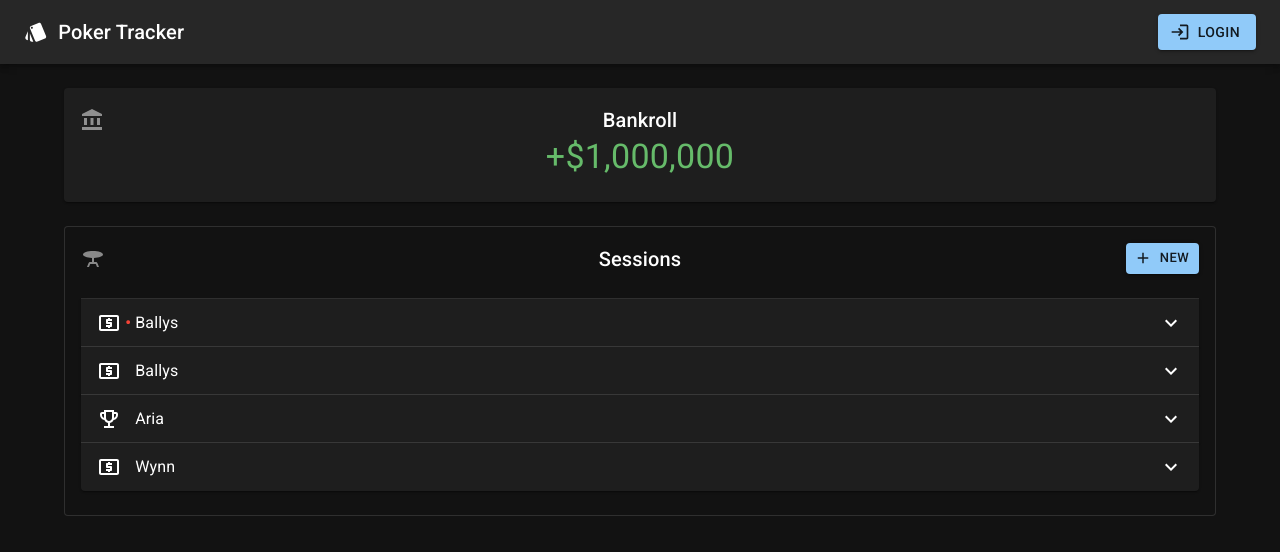
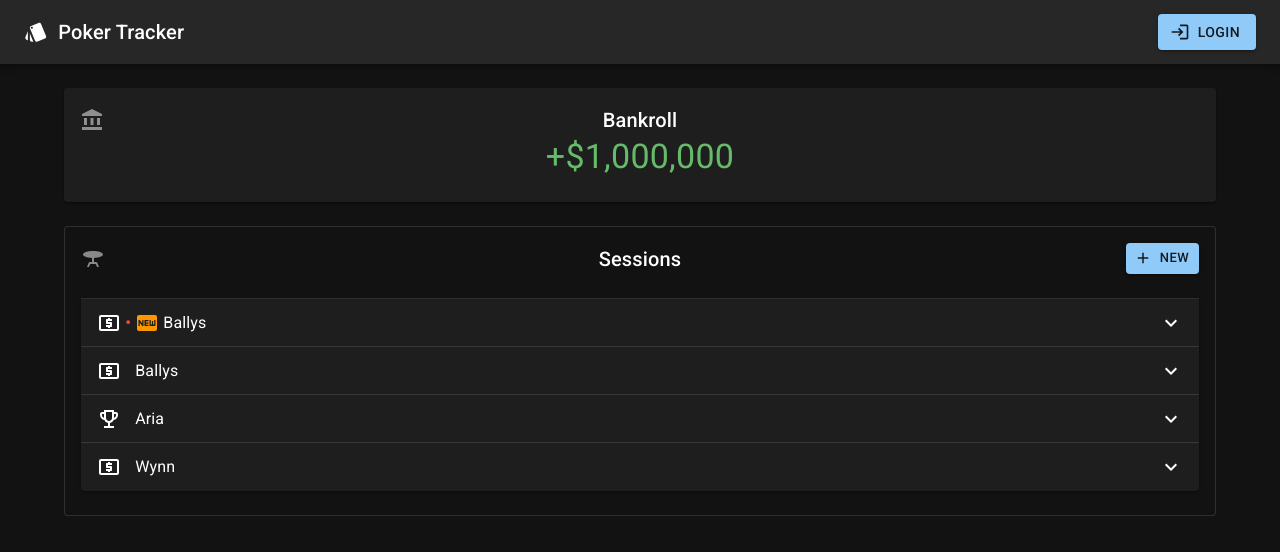
Before and after one commit to stedwick/pokertracker, a React (Create React App) app: page / in a window 1280 px wide. Both pictures are taken after a click on the button "NEW". Shown: the top 552 px of the page. Built offline with nearby package versions, Linux system fonts and the light colour scheme; no server answers.

Commit message:
Showing "new" badge on new poker sessions

```diff
--- a/src/Poker/PokerSession.js
+++ b/src/Poker/PokerSession.js
@@ -5,6 +5,8 @@ import ExpandMoreIcon from '@mui/icons-material/ExpandMore';
 import EmojiEventsOutlinedIcon from '@mui/icons-material/EmojiEventsOutlined';
 import LocalAtmOutlinedIcon from '@mui/icons-material/LocalAtmOutlined';
 import PokerSessionForm from "./PokerSessionForm";
+import FiberNewIcon from '@mui/icons-material/FiberNew';
+import { orange } from '@mui/material/colors';
 
 export class PokerSession extends React.Component {
   constructor(props) {
@@ -29,6 +31,15 @@ export class PokerSession extends React.Component {
       sessionIcon = <EmojiEventsOutlinedIcon />
     }
 
+    let isNew = false;
+    if (pokerSession.isNew) {
+      isNew =
+        <React.Fragment>
+          <FiberNewIcon sx={{ color: orange[500] }} />
+          &nbsp;
+        </React.Fragment>
+    }
+
     return (
       <Accordion expanded={this.state.expanded}>
         <AccordionSummary expandIcon={<ExpandMoreIcon />} onClick={this.toggleExpanded}>
@@ -37,6 +48,7 @@ export class PokerSession extends React.Component {
                       visibility={Boolean(pokerSession.endDateTime) ? 'hidden' : 'visible'}>
             &nbsp;•&nbsp;
           </Typography>
+          {isNew}
           <Typography>{location}</Typography>
         </AccordionSummary>
         <AccordionDetails>
--- a/src/Poker/PokerSessions.js
+++ b/src/Poker/PokerSessions.js
@@ -75,6 +75,7 @@ export class PokerSessions extends React.Component {
       if (index !== -1) {
         const prevPokerSession = prevPokerSessions.at(index);
         const newPokerSession = {...prevPokerSession, ...updatedPokerSession};
+        delete newPokerSession.isNew;
         const newPokerSessions = prevPokerSessions;
         newPokerSessions.splice(index, 1, newPokerSession);
         return {pokerSessions: newPokerSessions};
@@ -115,6 +116,7 @@ export class PokerSessions extends React.Component {
         "cashOrTourney": "cashGame"
       };
     }
+    newSession.isNew = true;
     this.setState(prevState => (
       {pokerSessions: [newSession, ...prevState.pokerSessions]})
     );
```
